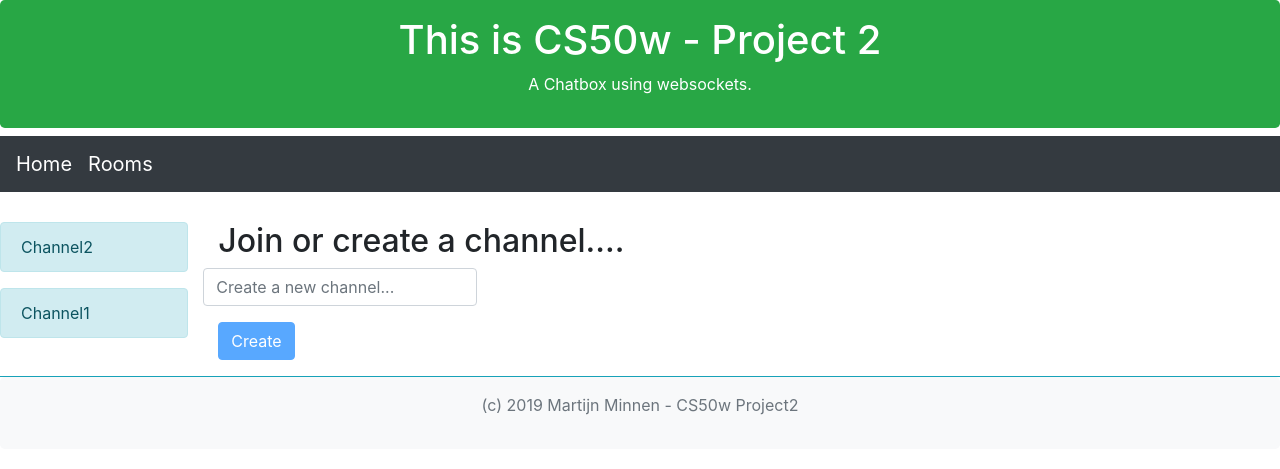
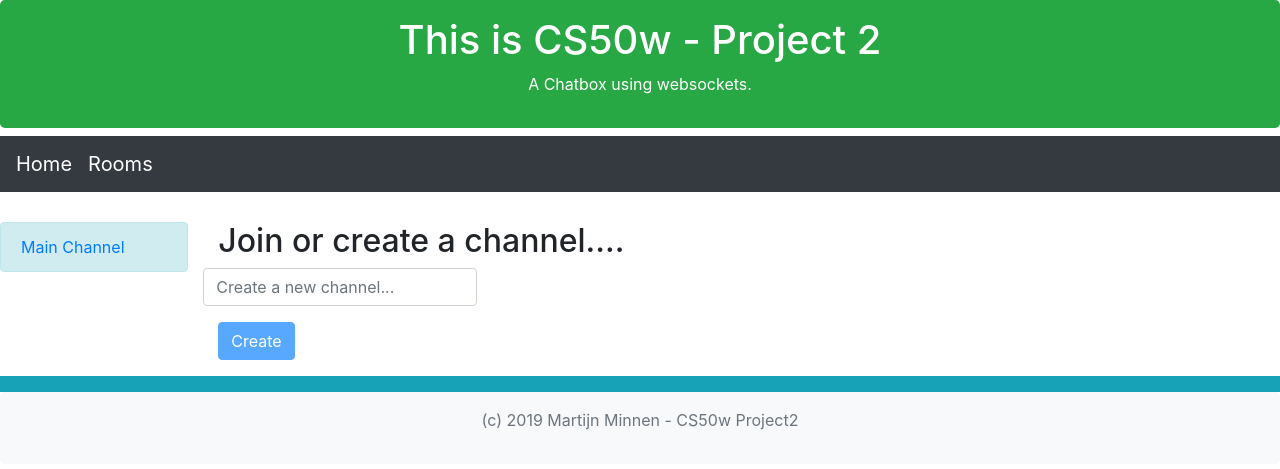
Before and after one commit to mminnen/project2, a Flask app: page /rooms in a window 1280 px wide. Shown: the top 469 px of the page. Run offline with Flask 2, Linux system fonts and the light colour scheme; some libraries are stand-ins or nearby versions.

Commit message:
Saving work

```diff
--- a/app.py
+++ b/app.py
@@ -1,13 +1,14 @@
 import os
-from flask import Flask, render_template, request, redirect, url_for
-# from flask_socketio import SocketIO, emit
+from flask import Flask, render_template, request, redirect, url_for, jsonify
+from flask_socketio import SocketIO, emit
 
 app = Flask(__name__)
 
 # app.config["SECRET_KEY"] = os.getenv("SECRET_KEY")
-# socketio = SocketIO(app)
+socketio = SocketIO(app)
 
-my_channels = {"Channel1", "Channel2"}
+my_channels = {"Main Channel"}
+# messages = ...
 
 @app.route("/")
 def index():
@@ -22,3 +23,9 @@ def channels():
     new_channel = request.form.get('new_channel')
     my_channels.add(new_channel)
     return redirect(url_for("rooms"))
+
+@app.route("/messages", methods=['GET','POST'])
+def messages():
+    if request.method == 'GET':
+        messages = ["test1", "test2"]
+        return jsonify({"user": "User", "date": "xx-xx-xxxx", "messages":messages})
--- a/static/rooms.js
+++ b/static/rooms.js
@@ -1,6 +1,5 @@
 document.addEventListener('DOMContentLoaded', () => {
 
-                // By default, submit button is disabled
     document.querySelector('#submit_channel').disabled = true;
 
     // Enable button only if there is text in the input field
@@ -9,6 +8,41 @@ document.addEventListener('DOMContentLoaded', () => {
         	document.querySelector('#submit_channel').disabled = false;
         else
         	document.querySelector('#submit_channel').disabled = true;
-                };
+        }
 
+	if (localStorage.getItem('selected_channel'))
+    		{
+        		const selected_channel = localStorage.getItem('selected_channel');
+        		// Load messages
+                load_messages(selected_channel);
+					}
+
+    // wait for click on .list class
+	document.querySelectorAll(".channel-links").forEach(link => {
+            link.onclick = () => {
+				const selected_channel = link.dataset.channel;
+                localStorage.setItem('selected_channel', selected_channel);
+         		// load messages
+				// document.querySelector("#message_bar").innerHTML = "This is a test!";
+				load_messages(selected_channel);
+			}
 		});
+});
+
+	function load_messages(selected_channel)  {
+		document.querySelector("#message_bar").innerHTML = "Message load dock...";
+		const request_messages = new XMLHttpRequest();
+        request_messages.open('GET', '/messages');
+        request_messages.onload = () => {
+              const messages = JSON.parse(request_messages.responseText);
+               if (1==1) {
+                   alert("success");
+                    document.querySelector("#message_bar").innerHTML = "Messages have been received";
+                    }
+                else {
+                    alert("fail");
+                    document.querySelector("#message_bar").innerHTML = "There was an error.";
+                    }
+               return false;
+               }
+	}
--- a/templates/layout.html
+++ b/templates/layout.html
@@ -42,7 +42,7 @@
 </div>
 <div class="row">
    <div class="col-sm-12 bg-info text-center text-light">
-<b></b>
+<p id=message_bar></p>
 {% block bar_bottom %}
 {% endblock %}
    </div>
--- a/templates/rooms.html
+++ b/templates/rooms.html
@@ -16,7 +16,7 @@
 {% block sidebar_left %}
  {% for each_channel in my_channels %}
   <div class="alert alert-info">
-  {{ each_channel }}
+  <a href="" class="channel-links" data-channel="{{ each_channel }}">{{ each_channel}}</a>
   </div>
  {% endfor %}
 {% endblock %}
```
Lines whose indentation alone changed are shown as unchanged.
